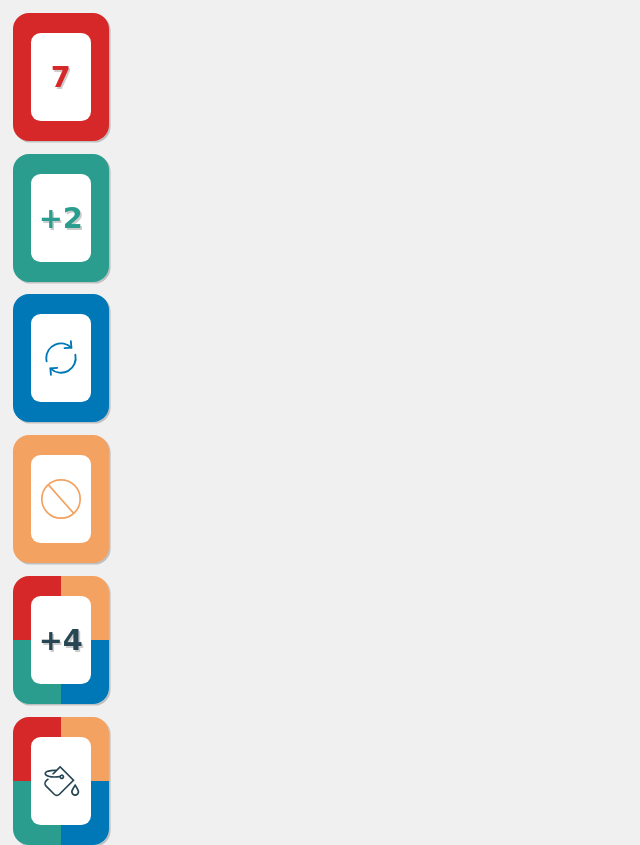
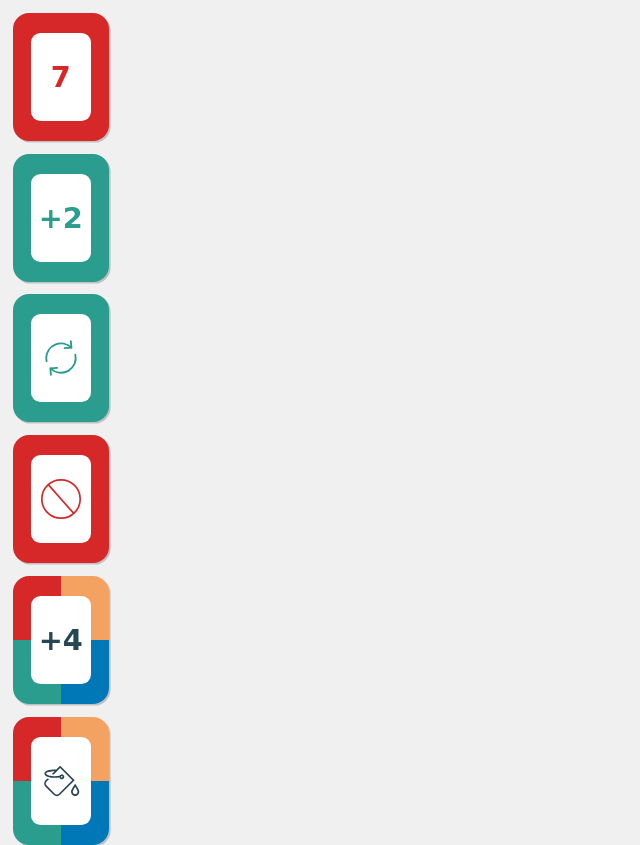
Before and after one commit to HmmamBabiKhouja/UNO, a React (Vite) app: page / in a window 1280 px wide. Shown: the whole page, without its empty margins (0-640 px from the left). Built offline with nearby package versions, Linux system fonts and the light colour scheme.

Commit message:
fix: update card colors and icons in Board and Card components; remove text shadow in CSS

```diff
--- a/src/component/Board.jsx
+++ b/src/component/Board.jsx
@@ -121,8 +121,8 @@ export default function Board(){
         <div>
             <Card color="red" value="7" />
             <Card color="green" value="+2" />
-            <Card color="blue" value="reverse" />
-            <Card color="yellow" value="skip" />
+            <Card color="green" value="reverse" />
+            <Card color="red" value="skip" />
             <Card color="wild" value="+4" />
             <Card color="wild" value="wild" />
         </div>
--- a/src/component/Card.jsx
+++ b/src/component/Card.jsx
@@ -1,14 +1,14 @@
-import Reverse from "../SVG/retrun-cleaned.svg?react"
-import Skip from "../SVG/road-sign-arrow-svgrepo-com.svg?react"
-import ColorChange from "../SVG/download.svg?react"
+import ReverseIcon from "../SVG/retrun-cleaned.svg?react"
+import SkipIcon from "../SVG/road-sign-arrow-svgrepo-com.svg?react"
+import WildIcon from "../SVG/download.svg?react"
 
 export default function Card({color, value}) {
+    const isWild = color === "wild"
     let displayValue = value;
     const isSkip = value === "skip";
     const isReverse = value === "reverse"
     const isChangeColor = value === "wild"
-    // const isDrawFour = value === "draw4"
-    const isWild = color === "wild"
+    const isNumberCard = !isReverse && !isSkip && !isChangeColor;
 
     const WildCard =()=>(
         <div className="table-squares">
@@ -22,10 +22,10 @@ export default function Card({color, value}) {
     return (
         <div className={`card card-${color}`}>
             <div className="card-content">
-                {isReverse && <div className="card-value"><Reverse className="card-icon"/></div>}
-                {isSkip && <div className="card-value"><Skip className="card-icon"/></div>}
-                {isChangeColor && <div className="card-value"><ColorChange className="card-icon"/></div>}
-                {!isReverse && !isSkip && !isChangeColor && (<span className="card-value">{displayValue}</span>)}
+                {isReverse && <div className="card-value"><ReverseIcon className="card-icon"/></div>}
+                {isSkip && <div className="card-value"><SkipIcon className="card-icon"/></div>}
+                {isChangeColor && <div className="card-value"><WildIcon className="card-icon"/></div>}
+                {isNumberCard && (<span className="card-value">{displayValue}</span>)}
                 {isWild && <WildCard />}
             </div>
         </div>
--- a/src/index.css
+++ b/src/index.css
@@ -76,7 +76,6 @@ html{
 
   font-size: 1.8rem;
   font-weight: bold;
-  text-shadow: 0.1rem 0.1rem rgba(0,0,0,0.2);
   pointer-events: none;
 }
 
```
